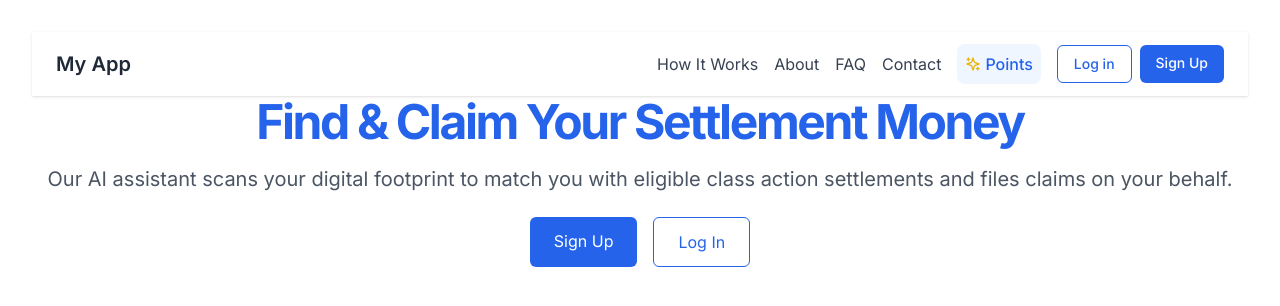
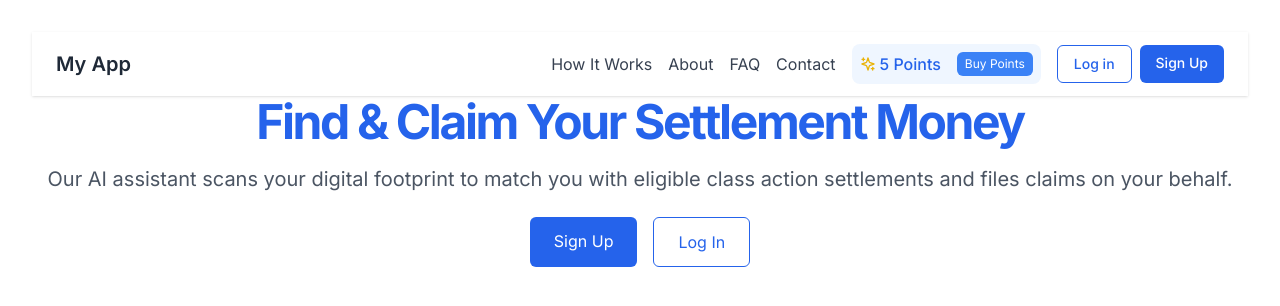
Before and after one commit to dzodze00/claimly.app, a Next.js app: page / in a window 1280 px wide. Shown: the top 306 px of the page. Built offline with nearby package versions, Linux system fonts and the light colour scheme.

Commit message:
Update page.tsx

```diff
--- a/app/page.tsx
+++ b/app/page.tsx
@@ -42,7 +42,7 @@ export default function Home() {
 
   return (
     <div className="container mx-auto py-8">
-      <Navbar />
+      <Navbar points={userPoints} onPurchase={handleBuyPoints} />
 
       {!showForm && !formSubmitted && (
         <div className="mb-8 text-center">
```
